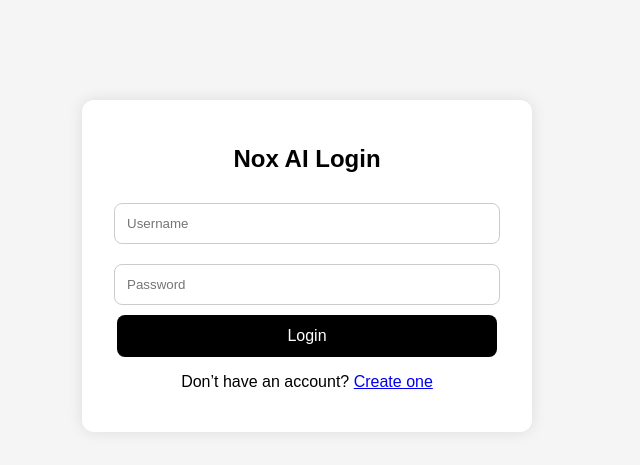
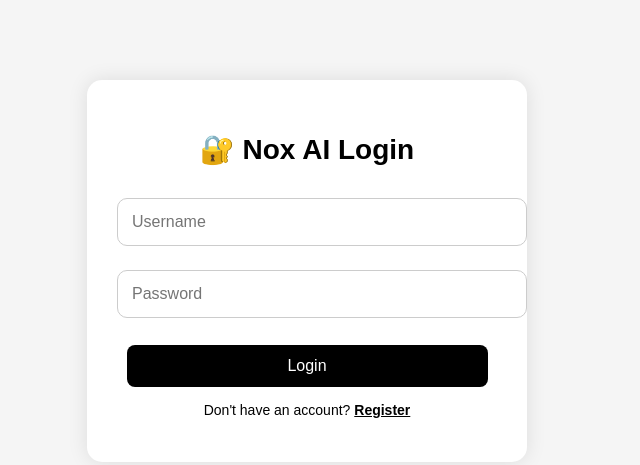
Before and after one commit to XReyan11/nox-ai, a website: page public/login.html in a window 1280 px wide. Shown: the whole page, without its empty margins (333-973 px from the left). Drawn offline with Linux system fonts and the light colour scheme.

Commit message:
Update login.html

```diff
--- a/public/login.html
+++ b/public/login.html
@@ -1,24 +1,96 @@
 <!DOCTYPE html>
-<html>
+<html lang="en">
 <head>
-    <title>Login - Nox AI</title>
+    <meta charset="UTF-8">
+    <meta name="viewport" content="width=device-width, initial-scale=1.0">
+    <title>Nox AI – Login</title>
     <link rel="stylesheet" href="style.css">
+    <style>
+        body {
+            background: #f5f5f5;
+            font-family: Arial, sans-serif;
+        }
+
+        .login-container {
+            width: 90%;
+            max-width: 380px;
+            margin: 80px auto;
+            background: #ffffff;
+            padding: 30px;
+            border-radius: 15px;
+            box-shadow: 0 0 20px rgba(0,0,0,0.1);
+            text-align: center;
+        }
+
+        .login-container h2 {
+            margin-bottom: 20px;
+            font-size: 28px;
+            font-weight: bold;
+        }
+
+        .login-container input {
+            width: 100%;
+            padding: 14px;
+            margin: 12px 0;
+            border-radius: 10px;
+            border: 1px solid #ccc;
+            font-size: 16px;
+        }
+
+        .login-btn {
+            width: 100%;
+            padding: 14px;
+            background: black;
+            color: white;
+            border: none;
+            border-radius: 10px;
+            margin-top: 15px;
+            font-size: 18px;
+        }
+
+        .login-btn:hover {
+            opacity: 0.9;
+        }
+
+        .small-text {
+            margin-top: 15px;
+            font-size: 14px;
+        }
+
+        a {
+            color: black;
+            font-weight: bold;
+        }
+    </style>
 </head>
 <body>
 
-<div class="login-container">
-    <h2>Nox AI Login</h2>
+    <div class="login-container">
+        <h2>🔐 Nox AI Login</h2>
 
-    <input id="loginUser" type="text" placeholder="Username">
-    <input id="loginPass" type="password" placeholder="Password">
+        <input type="text" id="username" placeholder="Username">
+        <input type="password" id="password" placeholder="Password">
 
-    <button onclick="login()">Login</button>
+        <button class="login-btn" onclick="login()">Login</button>
 
-    <p>Don’t have an account?
-        <a href="signup.html">Create one</a>
-    </p>
-</div>
+        <p class="small-text">
+            Don't have an account? <a href="#">Register</a>
+        </p>
+    </div>
 
-<script src="auth.js"></script>
+    <script>
+        function login() {
+            const user = document.getElementById("username").value;
+            const pass = document.getElementById("password").value;
+
+            if (user === "admin" && pass === "1234") {
+                alert("Login Successful!");
+                window.location.href = "index.html";
+            } else {
+                alert("Wrong username or password!");
+            }
+        }
+    </script>
+
 </body>
 </html>
```
